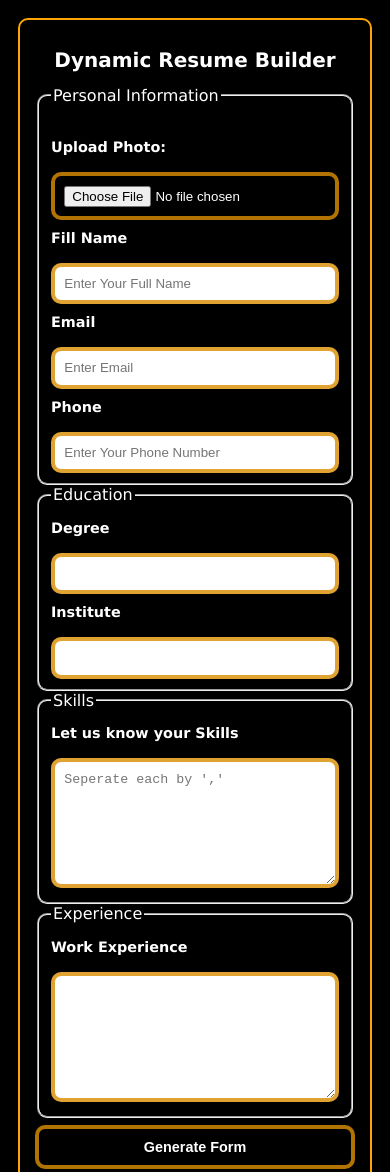
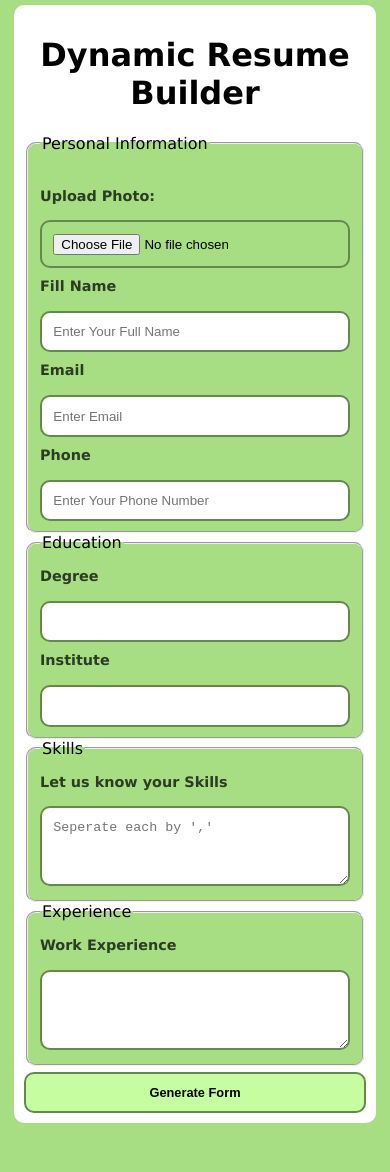
Before and after one commit to Aqsa-Noor0809/Resume_Builder, a website: page index.html in a window 390 px wide. Shown: the top 1172 px of the page. After the commit the page ends 1128 px from the top, so only its background shows below. Drawn offline with Linux system fonts and the light colour scheme.

Commit message:
First Commit

```diff
--- a/style.css
+++ b/style.css
@@ -1,7 +1,8 @@
+/* Color Palette */
 /* #84b067
-black
+#a7de83
 #4b633b
-#ffffff
+#2c3b23
 #dcfacc
 #a4da81
 #84b067
@@ -15,18 +16,19 @@ body {
     display: flex;
     justify-content: center;
     align-items: center;
-    background-color: black;
+    background-color: #a7de83;
+    margin: 0;
+    padding: 20px;
+    box-sizing: border-box;
 }
 
 .container {
-    background-color: black;
+    background-color: white;
     margin: auto;
     padding: 20px;
     border-radius: 10px;
     width: 90%;
     max-width: 650px;
-    color: #ffffff;
-    border: 2px solid orange;
 }
 
 button {
@@ -34,10 +36,10 @@ button {
     margin-top: 25px;
     border: none;
     font-weight: bold;
-    background-color: black;
+    background-color: #c5fda0;
     cursor: pointer;
     font-size: 1em;
-    color: #ffffff;
+    width: 100%;
 }
 
 h1 {
@@ -49,7 +51,7 @@ label {
     margin-bottom: 0.7em;
     margin-top: 0.7em;
     font-weight: bold;
-    color: #ffffff;
+    color: #2c3b23;
     font-size: 1.1em;
 }
 
@@ -67,13 +69,13 @@ button {
     width: 100%;
     padding: 0.85em;
     margin-top: 0.5em;
-    border: 4px solid rgba(218, 142, 2, 0.815);
+    border: 2px solid rgb(101, 136, 78);
     box-sizing: border-box;
     border-radius: 10px;
 }
 
 fieldset {
-    background-color: black;
+    background-color: #a7de83;
     border-radius: 10px;
 }
 
@@ -86,32 +88,30 @@ fieldset {
     border-radius: 50%;
     display: block;
     margin: auto;
-    border: solid 5px orange;
+    border: solid 5px #c5fda0;
 }
 
 #resumePage {
     width: 90%;
     max-width: 650px;
-    background-color: black;
+    background-color: white;
     padding: 20px;
     border-radius: 10px;
-    color: #ffffff;
-    border: 4px solid orange;
 }
 
 #resumePage h1 {
     text-align: center;
-    color: orange;
+    color: black;
 }
 
 #resumePage h2 {
     font-size: 20px;
     text-align: left;
-    color: orange;
+    color: black;
 }
 
 #resumePage button {
-    background-color: orange;
+    background-color: #c5fda0;
 }
 
 #resumeSkills ul {
@@ -123,55 +123,65 @@ fieldset {
     margin-bottom: 5px;
 }
 
-/* Responsiveness Added Below */
+/* Responsive Design */
 @media (max-width: 768px) {
     body {
         padding: 10px;
     }
 
-    .container,
-    #resumePage {
-        width: 95%;
+    .container {
         padding: 15px;
     }
 
-    h1 {
-        font-size: 24px;
+    button {
+        font-size: 0.9em;
     }
 
     label {
         font-size: 1em;
     }
 
-    input[type="text"],
-    input[type="email"],
-    input[type="tel"],
-    input[type="file"],
-    textarea,
-    button {
-        padding: 0.7em;
+    textarea {
+        height: 100px;
+    }
+
+    #resumePage img {
+        width: 100px;
+        height: 100px;
+    }
+
+    #resumePage h2 {
+        font-size: 18px;
     }
 }
 
 @media (max-width: 480px) {
-    h1 {
-        font-size: 20px;
+    body {
+        padding: 5px;
+    }
+
+    .container {
+        padding: 10px;
+    }
+
+    button {
+        font-size: 0.8em;
     }
 
     label {
         font-size: 0.9em;
     }
 
-    button {
-        font-size: 0.9em;
+    textarea {
+        height: 80px;
+    }
+
+    #resumePage img {
+        width: 80px;
+        height: 80px;
     }
 
     #resumePage h2 {
-        font-size: 18px;
-    }
-
-    #resumePage img {
-        width: 100px;
-        height: 100px;
+        font-size: 16px;
     }
 }
```
